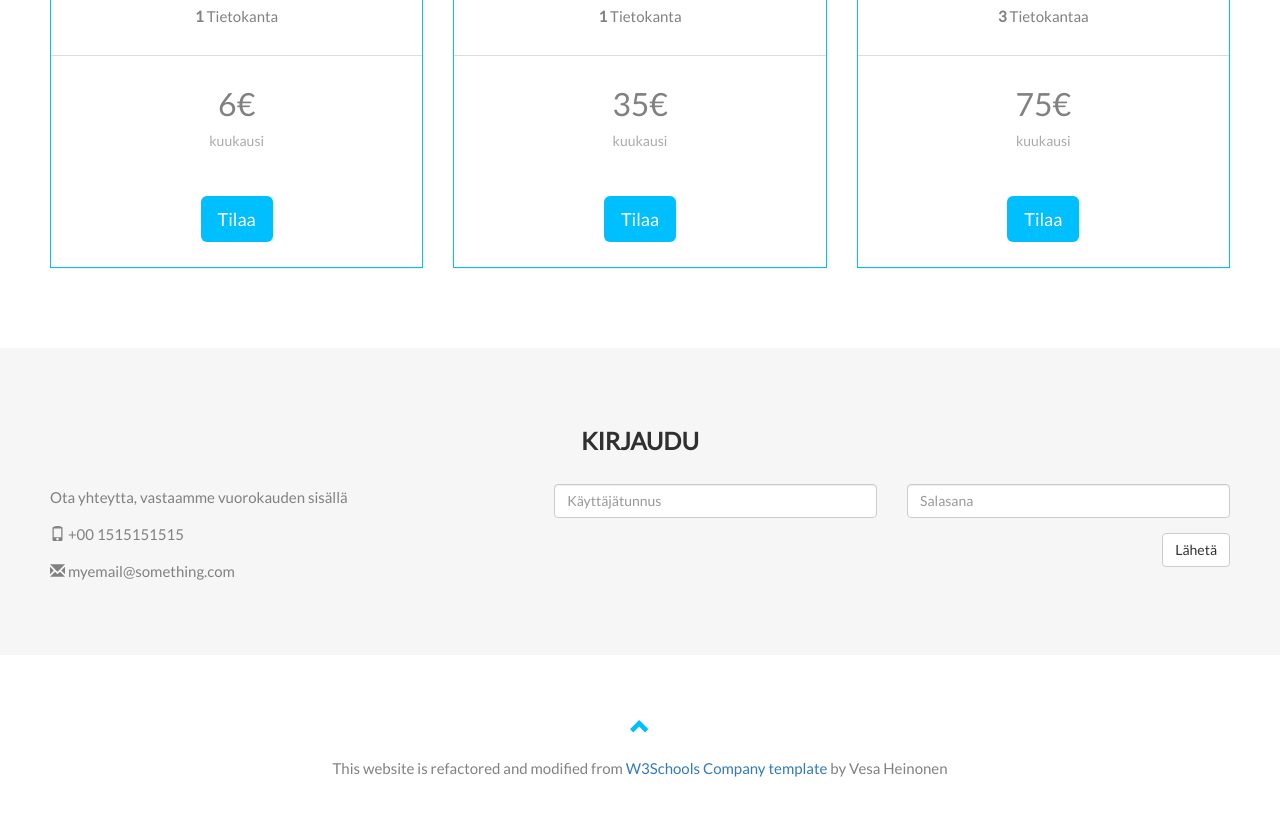
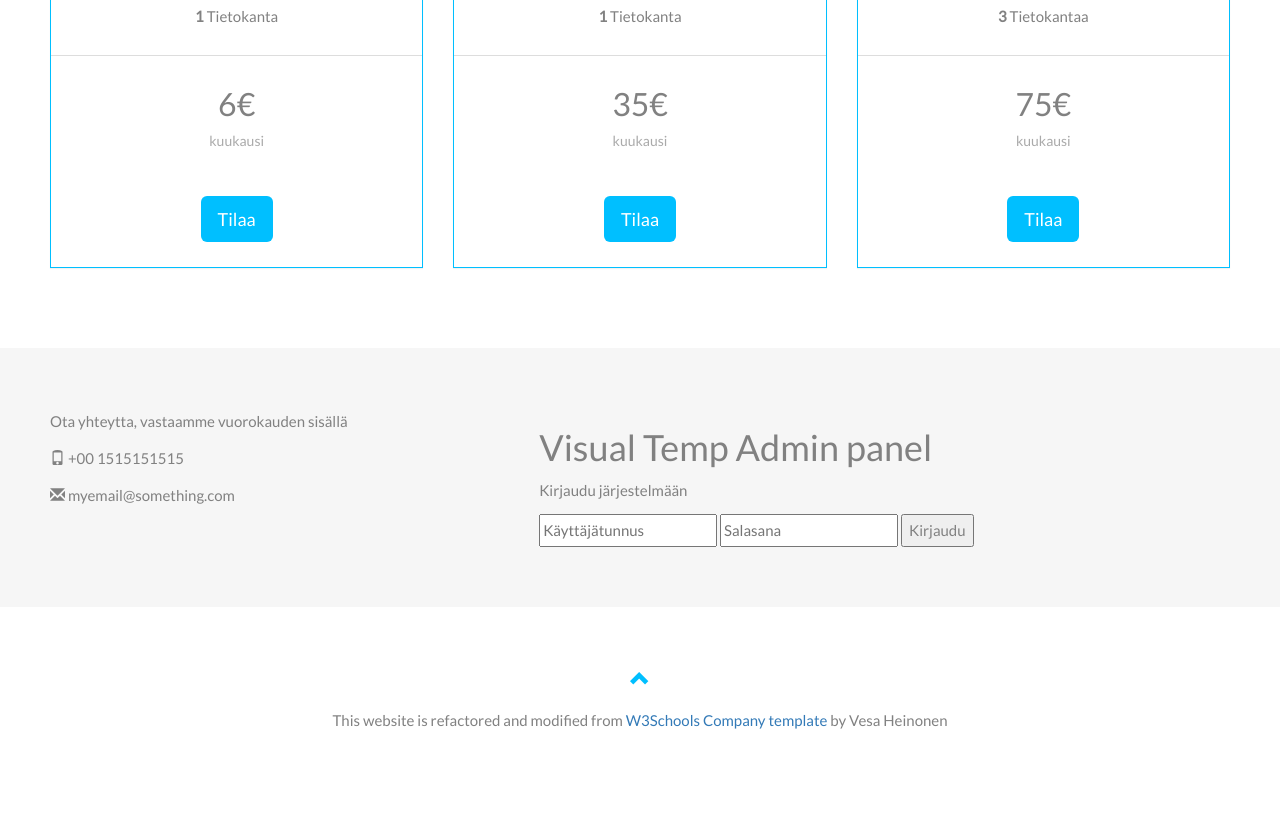
Before and after one commit to purkaja/digiprojekti, a plain HTML site: page index.html in a window 1280 px wide. Shown: the part 3478-4294 px from the top of the page. Drawn offline with nearby package versions, Linux system fonts and the light colour scheme.

Commit message:
1st version of login form 08.05.2019 Vesa

```diff
--- a/index.html
+++ b/index.html
@@ -450,7 +450,7 @@
 
 <!-- Container (Contact Section) -->
 <div id="contact" class="container-fluid bg-grey">
-  <h2 class="text-center">KIRJAUDU</h2>
+  <!--<h2 class="text-center">KIRJAUDU</h2>-->
   <div class="row">
     <div class="col-sm-5">
       <p>Ota yhteytta, vastaamme vuorokauden sisällä</p>
@@ -459,23 +459,40 @@
       <p><span class="glyphicon glyphicon-phone"></span> +00 1515151515</p>
       <p><span class="glyphicon glyphicon-envelope"></span> myemail@something.com</p>
     </div>
+    <!--
     <div class="col-sm-7 slideanim">
       <div class="row">
+        <form id="loginLomake"></form>
         <div class="col-sm-6 form-group">
-          <input class="form-control" id="name" name="name" placeholder="Käyttäjätunnus" type="text" required>
+          <input class="form-control" id="email" name="email" placeholder="Käyttäjätunnus" type="text" required>
         </div>
         <div class="col-sm-6 form-group">
-          <input class="form-control" id="email" name="email" placeholder="Salasana" type="email" required>
+          <input class="form-control" id="pwd" name="pwd" placeholder="Salasana" type="text" required>
         </div>
+      </div>
+      -->
+      <div role="main" class="ui-content ui-body-a">
+        <h1>Visual Temp Admin panel</h1>
+        <p id="tunnus">Kirjaudu järjestelmään</p>
+        <form id="loginLomake">
+        <!--<label for="email">Email:</label>-->
+        <input type="text" name="email" id="email" placeholder="Käyttäjätunnus">
+        <!--<label for="pwd">Pwd:</label>-->
+        <input type="text" name="pwd" id="pwd" placeholder="Salasana">
+        <button onclick="myFunction()" class="ui-btn" id="kirjaudu">Kirjaudu</button>
+        </form>
       </div>
       <!--
       <textarea class="form-control" id="comments" name="comments" placeholder="Comment" rows="5"></textarea><br> -->
+      <!--
       <div class="row">
         <div class="col-sm-12 form-group">
-          <button class="btn btn-default pull-right" type="submit">Lähetä</button>
+          <button onclick="myFunction()" class="btn btn-default pull-right" type="submit" id="kirjaudu">Lähetä</button>
         </div>
       </div>
+      -->
     </div>
+  </form>
   </div>
 </div>
 
@@ -488,7 +505,45 @@
   </a>
   <p>This website is refactored and modified from <a href="https://www.w3schools.com/bootstrap/trybs_theme_company_full.htm" title="Visit w3schools">W3Schools Company template</a> by Vesa Heinonen</p>
 </footer>
+<script>
+  $(document).on("pagecontainershow", function( event, ui ) {
+    var toPage = ui.toPage[0].id;
+    if(toPage=="tokasivu"){
+      if(sessionStorage.name==undefined){
+        document.location="#etusivu";
+      }
+      $("#kirjautuneena").html("Kirjautuneena " + sessionStorage.name);
+    }
+  });
 
+  function myFunction(){
+    console.log("hei vaan");
+    if($("#email").val().length>0&&$("#pwd").val().length>0){
+      console.log("kentät toimii");
+      $.ajax({
+        type: 'POST',
+        data: $("#loginLomake").serialize(),
+        url: 'http://higher.fi/backend/selectLogin.php',
+        success: function(data){
+          console.log(1);
+          var tiedot = JSON.parse(data);
+          if(tiedot.length>0){
+            console.log(tiedot[0].name);
+            sessionStorage.name=tiedot[0].name;
+            document.location="http://www.google.fi";
+          }else{
+            console.log("Käyttäjää ei tunnisteta.")
+            document.location="#tunnus";
+          }
+        },
+        error: function(){
+          console.log(2);
+        }
+      });
+    }
+  }
+
+  </script>
 <script>
 $(document).ready(function(){
   // Add smooth scrolling to all links in navbar + footer link
@@ -526,5 +581,6 @@ $(document).ready(function(){
 })
 </script>
 
+
 </body>
 </html>
```
